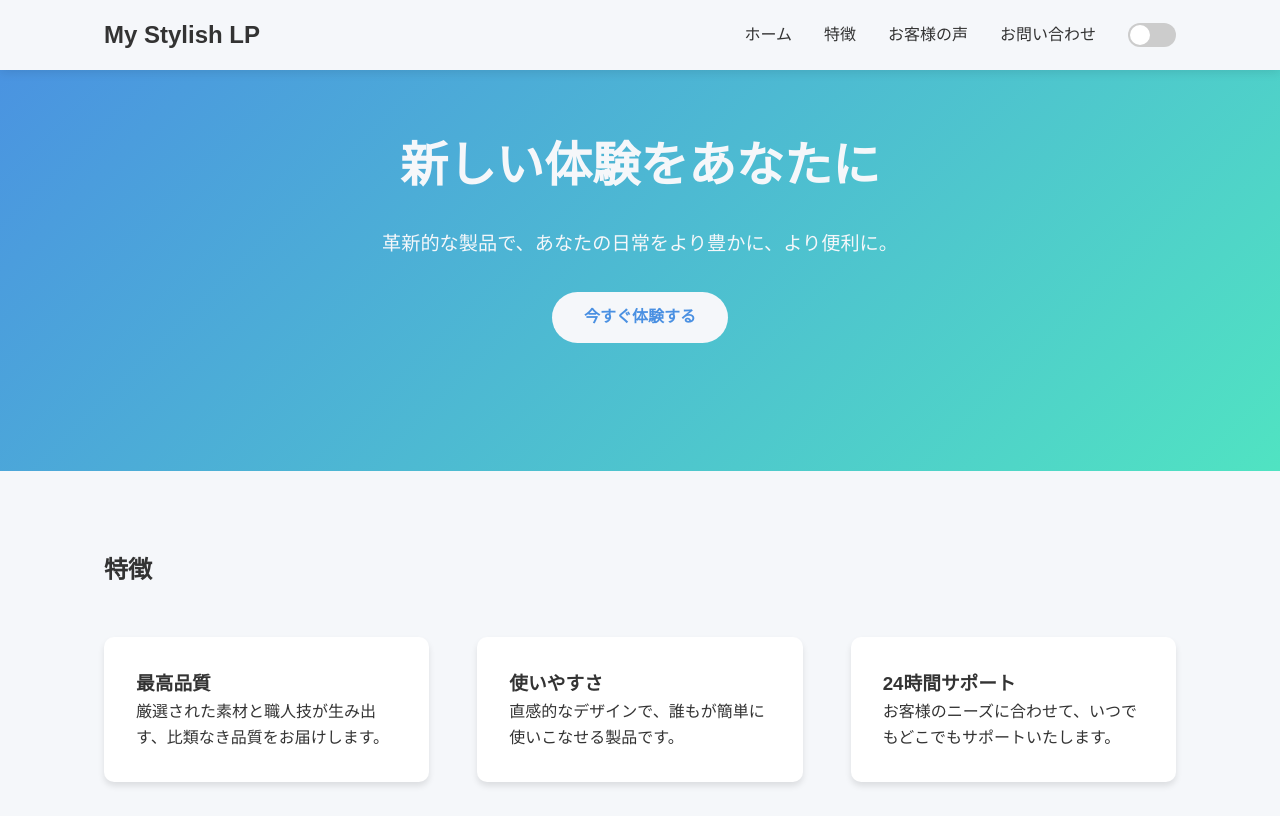
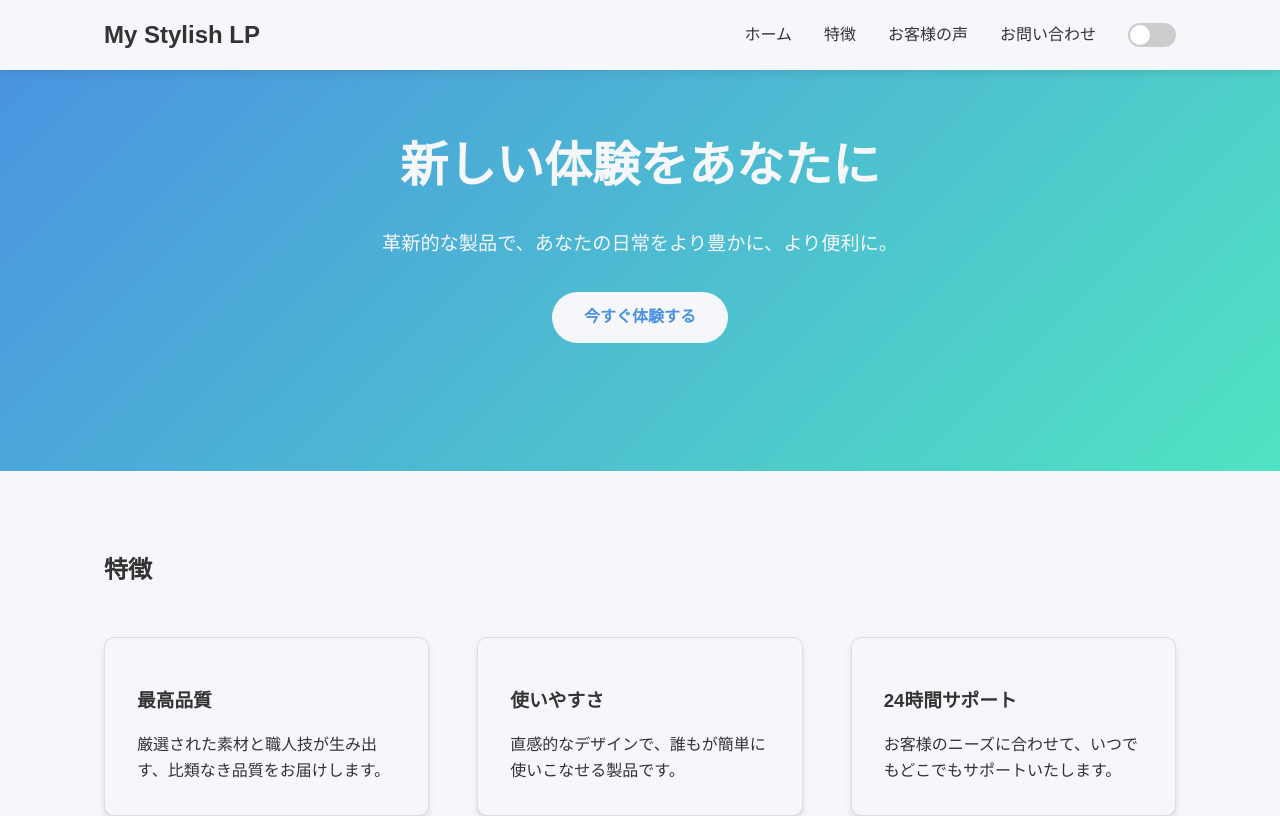
Before and after one commit to riku103/React_training_1, a React (Create React App) app: page / in a window 1280 px wide. Shown: the top 816 px of the page. Built offline with nearby package versions, Linux system fonts and the light colour scheme; the HTML template or start-up script is replaced by a standard one.

Commit message:
Features コンポーネントをダークモードに対応

```diff
--- a/src/components/Features/Features.module.css
+++ b/src/components/Features/Features.module.css
@@ -21,11 +21,13 @@
 .feature {
   flex-basis: calc(33.33% - 2rem);
   margin-bottom: 2rem;
-  background-color: #fff;
+  background-color: var(--bg-color);
+  color: var(--text-color);
   padding: 2rem;
   border-radius: 10px;
   box-shadow: 0 4px 6px rgba(0, 0, 0, 0.1);
-  transition: all 0.3s ease;
+  transition: all 0.3s ease, background-color 0.3s ease, color 0.3s ease;
+  border: 1px solid rgba(0, 0, 0, 0.1);
 }
 
 .feature:hover {
@@ -33,6 +35,19 @@
   box-shadow: 0 6px 12px rgba(0, 0, 0, 0.15);
 }
 
+.feature h3 {
+  color: var(--text-color);
+  margin: 1rem 0;
+}
+
+.feature p {
+  color: var(--text-color);
+}
+
+.App.dark .feature {
+  border-color: rgba(255, 255, 255, 0.1);
+}
+
 @media (max-width: 768px) {
   .feature {
     flex-basis: 100%;
```
